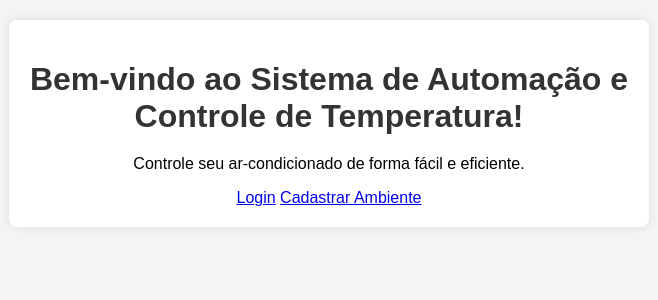
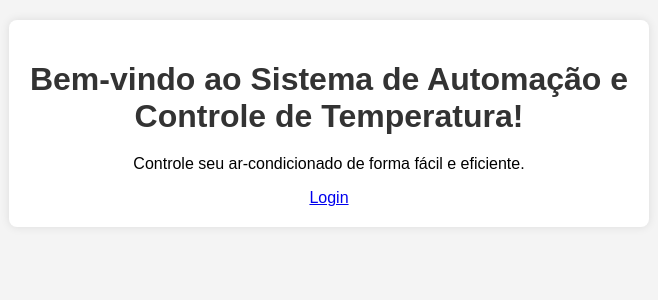
Before and after one commit to PedroHSassii/TCC, a PHP site: page / in a window 1280 px wide. Shown: the top 300 px of the page, without its empty margins (311-969 px from the left). Run offline with PHP 8.4, Linux system fonts and the light colour scheme.

Commit message:
220525-7

```diff
--- a/index.php
+++ b/index.php
@@ -17,7 +17,6 @@
 
         <div class="button-group">
             <a href="login.php" class="btn btn-login">Login</a>
-            <a href="cadastrar_ambiente.php" class="btn btn-register">Cadastrar Ambiente</a>
         </div>
     </div>
 </body>
```
